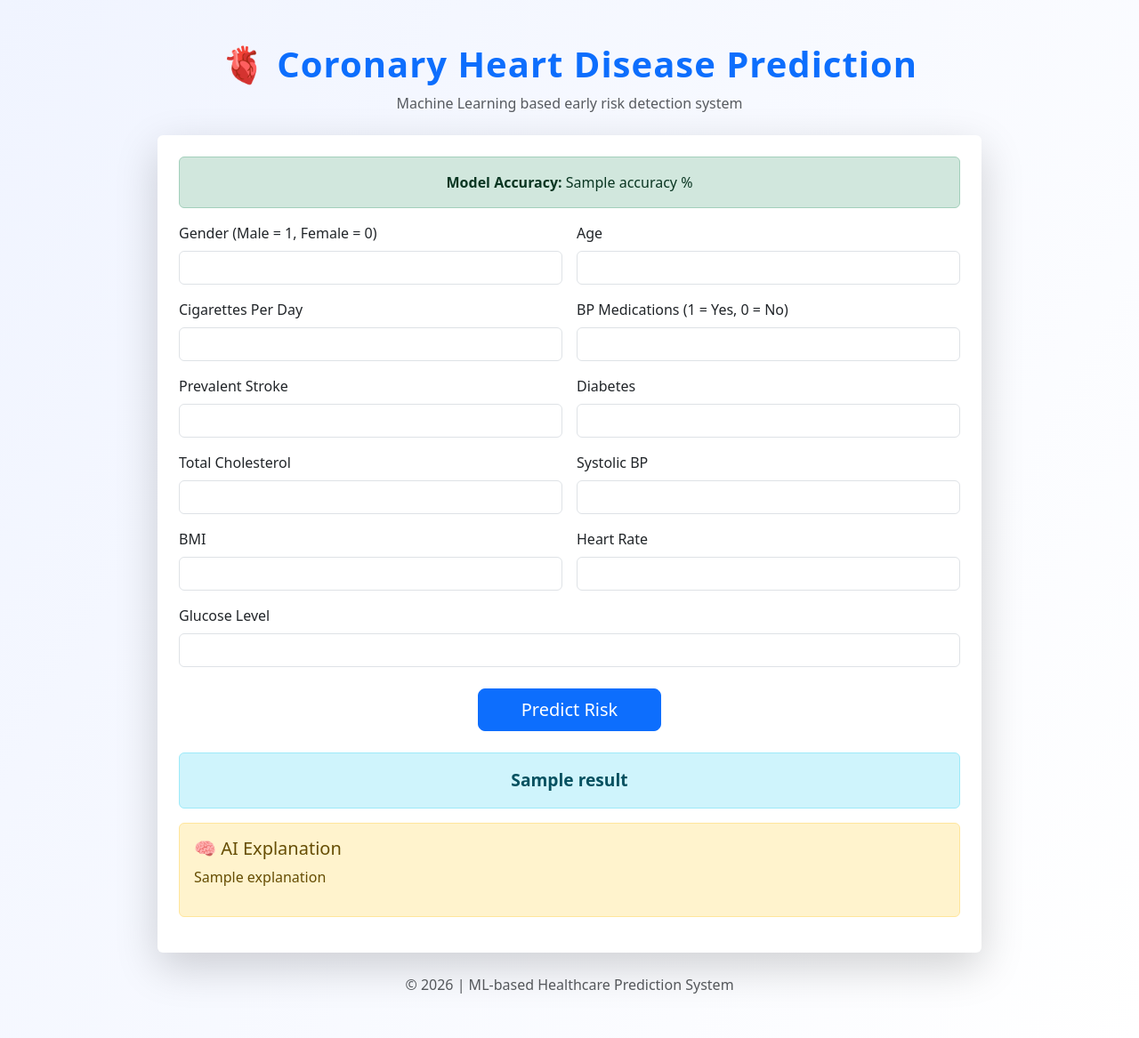
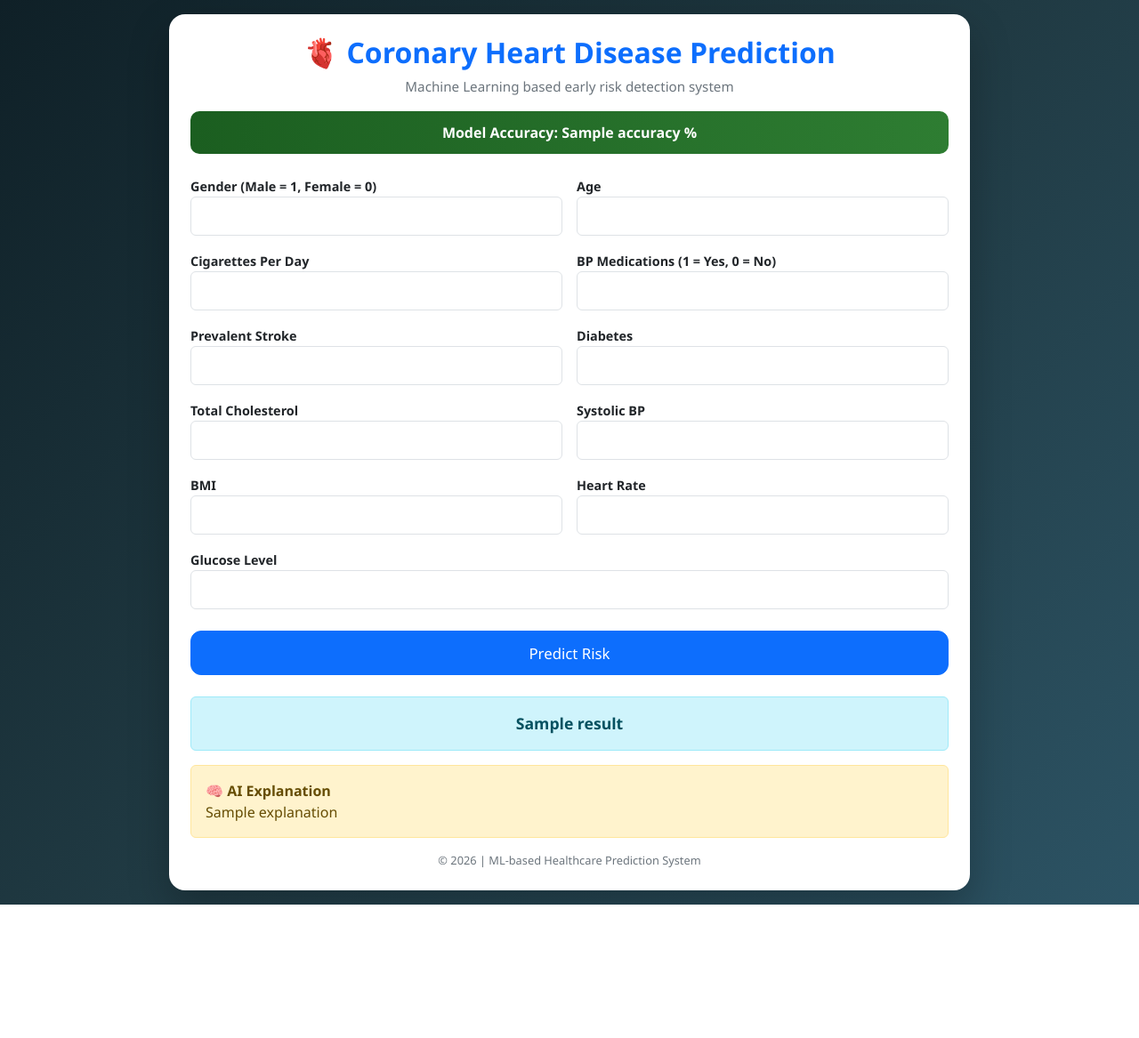
Before and after one commit to jaybapu02/CHD, a Django app: template heart_disease/templates/home.html in a window 1280 px wide. Shown: the whole page at 89% size. After the commit the page ends 1017 px from the top, so only its background shows below. Run offline with Django 5.2, Linux system fonts and the light colour scheme; the template is opened without the code that fills it: most values are stand-ins (such as "Sample title", 1, 10 or a date in 2020); parts of the project's set-up code (start-up, migrations or seed data) failed here and were passed over.

Commit message:
change style

```diff
--- a/heart_disease/templates/home.html
+++ b/heart_disease/templates/home.html
@@ -4,140 +4,193 @@
     <meta charset="UTF-8">
     <title>Heart Disease Prediction</title>
 
+    <!-- Responsive viewport -->
+    <meta name="viewport" content="width=device-width, initial-scale=1">
+
     <!-- Bootstrap 5 -->
     <link href="https://cdn.jsdelivr.net/npm/bootstrap@5.3.2/dist/css/bootstrap.min.css" rel="stylesheet">
 
     <style>
         body {
-            background: linear-gradient(120deg, #f0f4ff, #ffffff);
+            min-height: 100vh;
+            background: linear-gradient(135deg, #0f2027, #203a43, #2c5364);
+            font-family: "Segoe UI", sans-serif;
         }
+
+        .main-wrapper {
+            min-height: 100vh;
+            display: flex;
+            align-items: center;
+            justify-content: center;
+            padding: 16px;
+        }
+
+        .card-container {
+            width: 100%;
+            max-width: 900px;
+            background: #ffffff;
+            border-radius: 18px;
+            box-shadow: 0 20px 45px rgba(0,0,0,0.25);
+            padding: 24px;
+        }
+
         .app-title {
             font-weight: 700;
-            letter-spacing: 1px;
+            color: #0d6efd;
         }
+
+        .subtitle {
+            color: #6c757d;
+            font-size: 0.95rem;
+        }
+
+        .accuracy-box {
+            background: linear-gradient(90deg, #1b5e20, #2e7d32);
+            color: #fff;
+            border-radius: 10px;
+            padding: 12px;
+            font-weight: 600;
+            text-align: center;
+        }
+
+        label {
+            font-size: 0.9rem;
+            font-weight: 600;
+        }
+
+        input {
+            height: 44px;
+            border-radius: 8px;
+        }
+
+        .btn-predict {
+            height: 50px;
+            font-size: 1.05rem;
+            border-radius: 12px;
+        }
+
         .result-box {
-            font-size: 1.2rem;
+            font-size: 1.1rem;
             font-weight: 600;
+            text-align: center;
+        }
+
+        footer {
+            font-size: 0.8rem;
+            color: #6c757d;
+            text-align: center;
+            margin-top: 16px;
         }
     </style>
 </head>
 
 <body>
 
-<div class="container py-5">
-    <div class="row justify-content-center">
-        <div class="col-lg-10">
+<div class="main-wrapper">
+
+    <div class="card-container">
 
         <!-- HEADER -->
-            <div class="text-center mb-4">
-                <h1 class="app-title text-primary">
-                    🫀 Coronary Heart Disease Prediction
-                </h1>
-                <p class="text-muted">
+        <div class="text-center mb-3">
+            <h2 class="app-title">🫀 Coronary Heart Disease Prediction</h2>
+            <p class="subtitle">
                 Machine Learning based early risk detection system
             </p>
         </div>
 
-            <!-- CARD -->
-            <div class="card shadow-lg border-0">
-                <div class="card-body p-4">
-
         <!-- ACCURACY -->
-                    <div class="alert alert-success text-center">
-                        <strong>Model Accuracy:</strong> {{ accuracy }} %
+        <div class="accuracy-box mb-4">
+            Model Accuracy: {{ accuracy }} %
         </div>
 
         <!-- FORM -->
         <form method="POST" action="{% url 'predict' %}">
             {% csrf_token %}
 
+            <!-- Responsive Grid -->
             <div class="row g-3">
 
-                            <div class="col-md-6">
-                                <label class="form-label">Gender (Male = 1, Female = 0)</label>
+                <div class="col-12 col-md-6">
+                    <label>Gender (Male = 1, Female = 0)</label>
                     <input type="number" class="form-control" name="male" required>
                 </div>
 
-                            <div class="col-md-6">
-                                <label class="form-label">Age</label>
+                <div class="col-12 col-md-6">
+                    <label>Age</label>
                     <input type="number" class="form-control" name="age" required>
                 </div>
 
-                            <div class="col-md-6">
-                                <label class="form-label">Cigarettes Per Day</label>
+                <div class="col-12 col-md-6">
+                    <label>Cigarettes Per Day</label>
                     <input type="number" class="form-control" name="cigsPerDay">
                 </div>
 
-                            <div class="col-md-6">
-                                <label class="form-label">BP Medications (1 = Yes, 0 = No)</label>
+                <div class="col-12 col-md-6">
+                    <label>BP Medications (1 = Yes, 0 = No)</label>
                     <input type="number" class="form-control" name="BPMeds">
                 </div>
 
-                            <div class="col-md-6">
-                                <label class="form-label">Prevalent Stroke</label>
+                <div class="col-12 col-md-6">
+                    <label>Prevalent Stroke</label>
                     <input type="number" class="form-control" name="prevalentStroke">
                 </div>
 
-                            <div class="col-md-6">
-                                <label class="form-label">Diabetes</label>
+                <div class="col-12 col-md-6">
+                    <label>Diabetes</label>
                     <input type="number" class="form-control" name="diabetes">
                 </div>
 
-                            <div class="col-md-6">
-                                <label class="form-label">Total Cholesterol</label>
+                <div class="col-12 col-md-6">
+                    <label>Total Cholesterol</label>
                     <input type="number" class="form-control" name="totChol">
                 </div>
 
-                            <div class="col-md-6">
-                                <label class="form-label">Systolic BP</label>
+                <div class="col-12 col-md-6">
+                    <label>Systolic BP</label>
                     <input type="number" class="form-control" name="sysBP">
                 </div>
 
-                            <div class="col-md-6">
-                                <label class="form-label">BMI</label>
+                <div class="col-12 col-md-6">
+                    <label>BMI</label>
                     <input type="number" step="0.1" class="form-control" name="BMI">
                 </div>
 
-                            <div class="col-md-6">
-                                <label class="form-label">Heart Rate</label>
+                <div class="col-12 col-md-6">
+                    <label>Heart Rate</label>
                     <input type="number" class="form-control" name="heartRate">
                 </div>
 
-                            <div class="col-md-12">
-                                <label class="form-label">Glucose Level</label>
+                <div class="col-12">
+                    <label>Glucose Level</label>
                     <input type="number" class="form-control" name="glucose">
                 </div>
             </div>
 
-                        <div class="text-center mt-4">
-                            <button class="btn btn-primary btn-lg px-5">
+            <button class="btn btn-primary btn-predict w-100 mt-4">
                 Predict Risk
             </button>
-                        </div>
         </form>
 
         <!-- RESULT -->
         {% if result %}
-                    <div class="alert alert-info text-center mt-4 result-box">
+        <div class="alert alert-info mt-4 result-box">
             {{ result }}
         </div>
         {% endif %}
+
         {% if explanation %}
         <div class="alert alert-warning mt-3">
-                        <h5>🧠 AI Explanation</h5>
-                        <p>{{ explanation }}</p>
+            <strong>🧠 AI Explanation</strong><br>
+            {{ explanation }}
         </div>
         {% endif %}
-                </div>
+
+        <footer>
+            © 2026 | ML-based Healthcare Prediction System
+        </footer>
+
     </div>
 
-            <!-- FOOTER -->
-            <div class="text-center mt-4 text-muted">
-                © 2026 | ML-based Healthcare Prediction System
-            </div>
-
-        </div>
-    </div>
 </div>
 
 </body>
```
Lines whose indentation alone changed are shown as unchanged.
